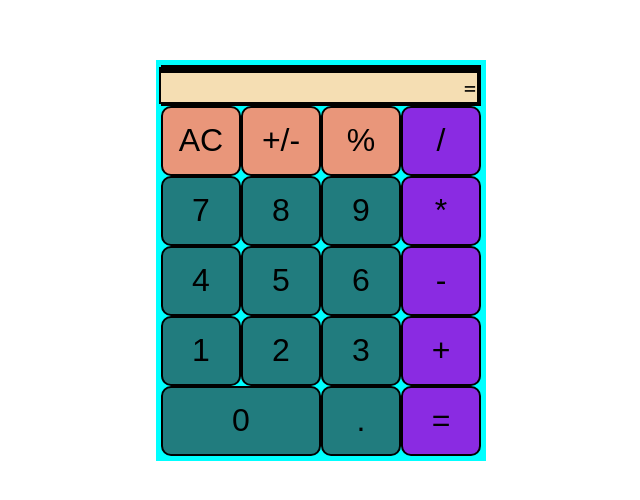
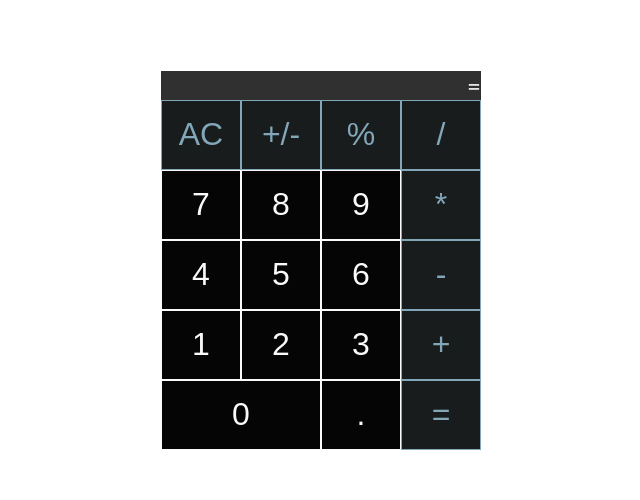
Before and after one commit to Overfed4372/calculator, a plain HTML site: page index.html in a window 1280 px wide. Shown: the part 128-628 px from the top of the page, without its empty margins (319-959 px from the left). Drawn offline with Linux system fonts and the light colour scheme.

Commit message:
Change style, color and design

```diff
--- a/style.css
+++ b/style.css
@@ -9,9 +9,9 @@ body {
 }
 .calculator-backbone {
     box-sizing: border-box;
-    width: 330px;
-    padding: 5px;
-    background-color:aqua;
+    width: 320px;
+    /* padding: 5px; */
+    background-color:#303030;
     /* height: 500px;  */
     display: flex;
     flex-wrap: wrap;
@@ -20,18 +20,19 @@ body {
 }
 button {
     font-size: 32px;
-    background-color:#217C7E;
     box-sizing: border-box;
     width: 80px;
     height: 70px;
-    border: 2px solid;
-    border-radius: 10px;
+    border: 0.5px solid;
+    border-radius: 0px;
+    flex: 1 1 auto;
 }
 .display {
-    background-color:wheat;
+    /* background-color:wheat; */
+    color: #FAFAFA;
     box-sizing: border-box;
     width: 320px;
-    border: 2px solid;
+    /* border: 2px solid; */
     display: flex;
     flex-direction: column;
     justify-content: center;
@@ -53,14 +54,23 @@ button {
     flex-wrap: wrap;
 }
 .calculations #zero {
-    flex: 1 2 0;
+    flex: 2 1 auto;
+}
+.calculations .dot {
+    flex: 0 1 auto;
+}
+.calculations .digit-equal {
+    flex: 0 1 auto;
 }
 .number , .digit.dot {
-    background-color:#217C7E;
+    color: #FAFAFA;
+    background-color:#050505;
 }
 .digit , .digit-equal {
-    background-color:blueviolet;
+    color: #82A7B9;
+    background-color:#181C1D;
 }
 .calculations .extras {
-    background-color: darksalmon;
+    color: #82A7B9;
+    background-color: #181C1D;
 }
```
